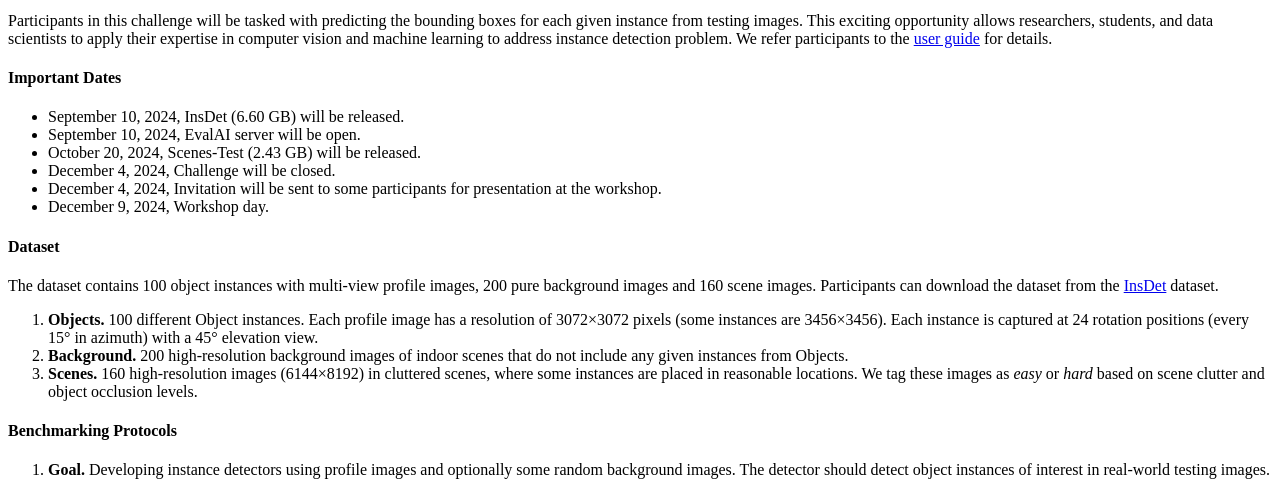
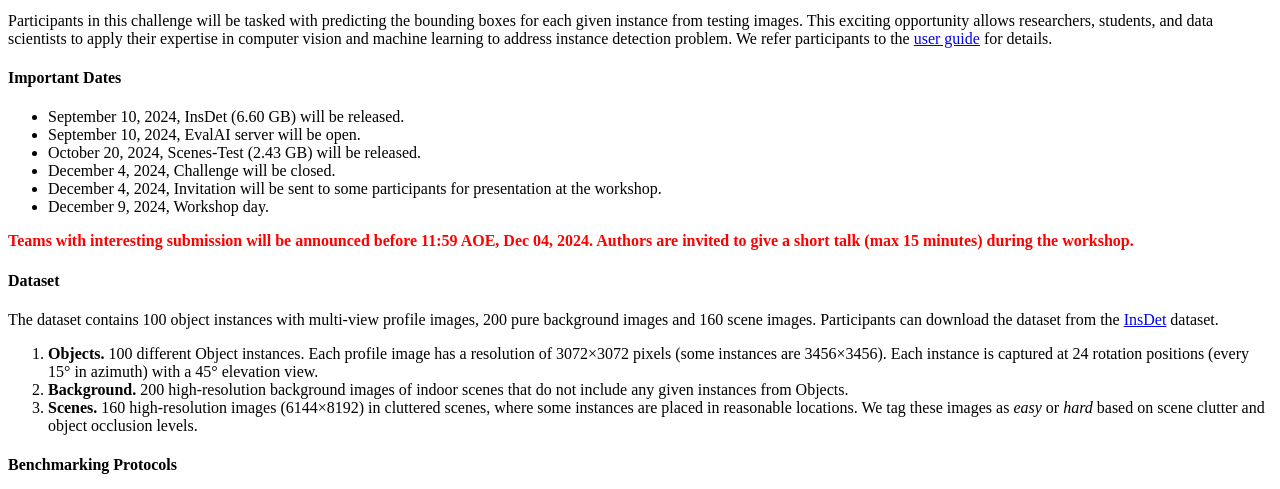
Before and after one commit to insdet/InsDetWorkshop, a Python web app: template templates/description.html in a window 1280 px wide. Shown: the part 931-1420 px from the top of the page. Run offline with Jinja, Linux system fonts and the light colour scheme; the template is opened without the code that fills it, so the values that code supplies are empty.

Commit message:
Update description.html

```diff
--- a/templates/description.html
+++ b/templates/description.html
@@ -15,6 +15,7 @@
 <li>December 4, 2024, Invitation will be sent to some participants for presentation at the workshop.</li>
 <li>December 9, 2024, Workshop day.</li>
 </ul>
+<font color="red"><b>Teams with interesting submission will be announced before 11:59 AOE, Dec 04, 2024. Authors are invited to give a short talk (max 15 minutes) during the workshop.</b></font>
 <h4>Dataset</h4>
 <p>The dataset contains 100 object instances with multi-view profile images, 200 pure background images and 160 scene images. Participants can download the dataset from the <a href="https://drive.google.com/drive/folders/1rIRTtqKJGCTifcqJFSVvFshRb-sB0OzP?usp=sharing">InsDet</a> dataset.</p>
 <ol>
```
